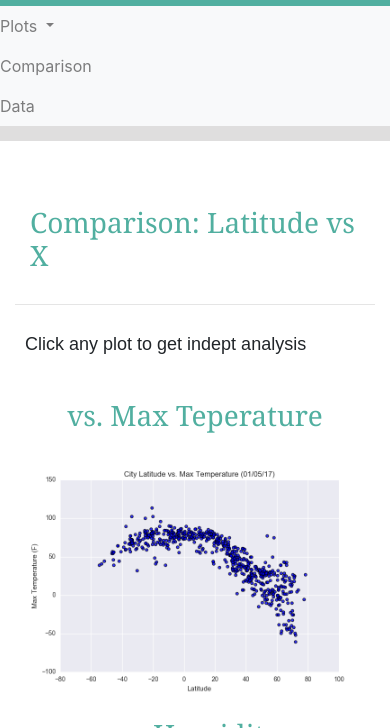
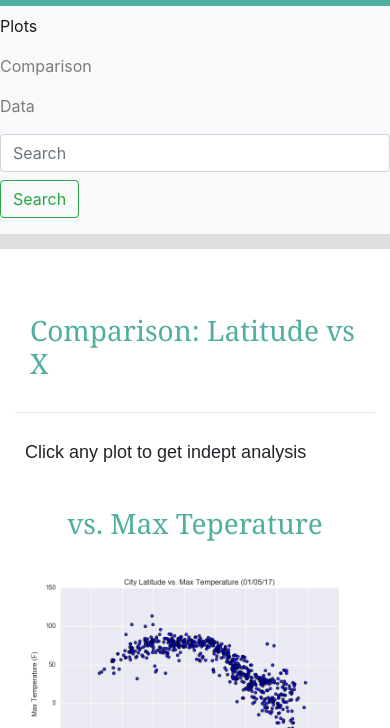
Before and after one commit to lovenalee/Web-Design-Challenge, a plain HTML site: page visualisation/comparison.html in a window 390 px wide. Both pictures are taken after a click on the button "Toggle navigation". Shown: the part 52-780 px from the top of the page. Drawn offline with nearby package versions, Linux system fonts and the light colour scheme; files that its build step writes are made by us from their sources.

Commit message:
change Navbar styles

```diff
--- a/visualisation/comparison.html
+++ b/visualisation/comparison.html
@@ -5,15 +5,12 @@
   <meta charset="UTF-8">
   <title>Comparison</title>
   <link rel="stylesheet" href="https://cdn.jsdelivr.net/npm/bootstrap@4.5.3/dist/css/bootstrap.min.css" integrity="sha384-TX8t27EcRE3e/ihU7zmQxVncDAy5uIKz4rEkgIXeMed4M0jlfIDPvg6uqKI2xXr2" crossorigin="anonymous">
-
-
-
   <link rel="stylesheet" href="style.css">
 </head>
+
 <body>
     <!--Navbar adjustments-->
-    <nav class="navbar navbar-expand-lg navbar-light bg-light">
-        <div class="container">
+    <nav class="navbar navbar-light bg-light">
         <a class="navbar-brand text-white" href="index.html">Latitude</a>
         <button class="navbar-toggler" type="button" data-toggle="collapse" data-target="#navbarSupportedContent" aria-controls="navbarSupportedContent" aria-expanded="false" aria-label="Toggle navigation">
             <span class="navbar-toggler-icon"></span>
@@ -21,8 +18,9 @@
 
         <div class="collapse navbar-collapse" id="navbarSupportedContent">
             <ul class="navbar-nav ml-auto">
-                    <li class="nav-item dropdown">
-                        <a class="nav-link dropdown-toggle" href="#" id="navbarDropdown" role="button" data-toggle="dropdown" aria-haspopup="true" aria-expanded="false">
+
+                <li class="nav-item active">
+                    <a class="nav-link" href="#" id="navbarDropdown" role="button" data-toggle="dropdown" aria-haspopup="true" aria-expanded="false">
                         Plots
                     </a>
                     <div class="dropdown-menu dropdown-menu-right" aria-labelledby="navbarDropdown">
@@ -32,14 +30,23 @@
                         <a class="dropdown-item" href="windspeed.html">Wind Speed</a>
                     </div>
                 </li>
+
                 <li class="nav-item">
                     <a class="nav-link" href="comparison.html">Comparison</a>
                 </li>
+
                 <li class="nav-item">
                     <a class="nav-link" href="data.html">Data</a>
                 </li>
+
             </ul>
-            </div>
+
+            <form class="form-inline my-2 my-lg-0">
+                <input class="form-control mr-sm-2" type="search" placeholder="Search" aria-label="Search">
+                <button class="btn btn-outline-success my-2 my-sm-0" type="submit">Search</button>
+            </form>
+
+
         </div>
     </nav>
 
```
Also changed, not shown: Visualisation/index.html (+1 -1 lines). Lines whose indentation alone changed are shown as unchanged.
